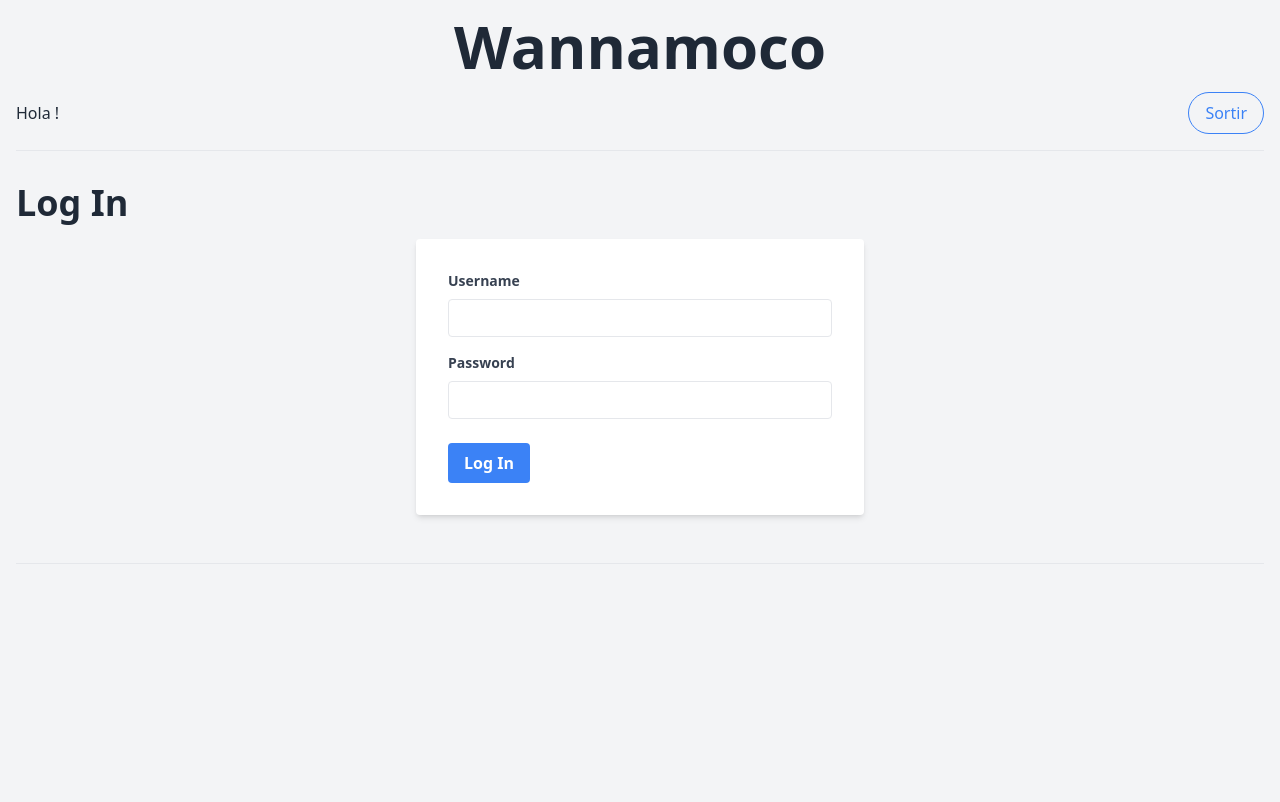
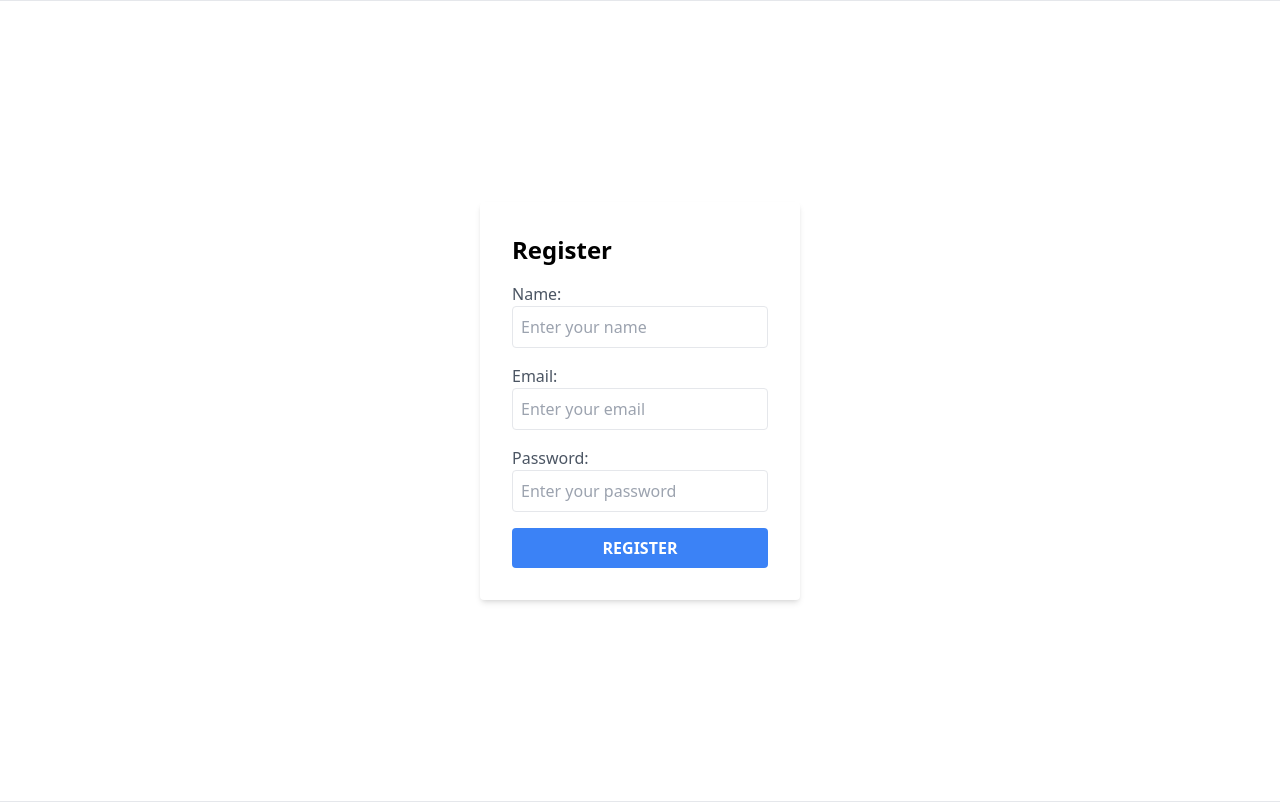
Before and after one commit to Marctutu5/proyectoM12, a Flask app: template wannapop/templates/auth/register.html in a window 1280 px wide. Before the commit the page ends 564 px from the top, so only its background shows below. Run offline with Flask 3, Linux system fonts and the light colour scheme; the template is opened without the code that fills it, so the values that code supplies are empty, except form fields; tables that the repository leaves empty hold one stand-in row (values such as "Sample post"); form fields are guessed from the names that the template uses; some libraries are stand-ins or nearby versions.

Commit message:
Register hecho

```diff
--- a/wannapop/models.py
+++ b/wannapop/models.py
@@ -1,6 +1,7 @@
 from . import db_manager as db
 from sqlalchemy.sql import func
 from flask_login import UserMixin
+from datetime import datetime
 
 class Product(db.Model):
     __tablename__ = "products"
@@ -23,8 +24,11 @@ class Category(db.Model):
 class User(UserMixin, db.Model):
     __tablename__ = "users"
     id = db.Column(db.Integer, primary_key=True)
+    name = db.Column(db.String, unique=True, nullable=True)  # Puedes ajustar la columna según tus necesidades
     email = db.Column(db.String, unique=True, nullable=False)
     password = db.Column(db.String, nullable=False)
+    created = db.Column(db.DateTime, default=datetime.utcnow, nullable=False)
+    updated = db.Column(db.DateTime, default=datetime.utcnow, nullable=False)
 
     def get_id(self):
         return self.email
--- a/wannapop/templates/auth/register.html
+++ b/wannapop/templates/auth/register.html
@@ -1,21 +1,29 @@
-{% extends '_template.html' %}
+{% extends '_auth_template.html' %}
 {% block content %}
-
-<h3 class="text-4xl font-semibold text-gray-800">Log In</h3>
-  <div class="container mx-auto p-4">
-    <form method="post" class="max-w-md mx-auto bg-white p-8 rounded shadow-md">
+<div class="min-h-screen flex items-center justify-center">
+  <div class="bg-white p-8 rounded shadow-md w-full sm:w-1/2 md:w-1/3 lg:w-1/4">
+    <h3 class="text-2xl font-semibold mb-4">Register</h3>
+    <form action="/register" method="POST">
+      {{ form.csrf_token }}
       <div class="mb-4">
-        <label for="username" class="block text-gray-700 text-sm font-bold mb-2">Username</label>
-        <input name="username" id="username" class="appearance-none border rounded w-full py-2 px-3 text-gray-700 leading-tight focus:outline-none focus:shadow-outline" type="text" required>
+        <label for="name" class="block text-gray-600 font-medium">Name:</label>
+        {{ form.name(class="w-full border rounded p-2 focus:ring focus:ring-blue-300", placeholder="Enter your name") }}
       </div>
-      <div class="mb-6">
-        <label for="password" class="block text-gray-700 text-sm font-bold mb-2">Password</label>
-        <input type="password" name="password" id="password" class="appearance-none border rounded w-full py-2 px-3 text-gray-700 leading-tight focus:outline-none focus:shadow-outline" required>
+      <div class="mb-4">
+        <label for="email" class="block text-gray-600 font-medium">Email:</label>
+        {{ form.email(class="w-full border rounded p-2 focus:ring focus:ring-blue-300", placeholder="Enter your email") }}
       </div>
-      <div class="flex items-center justify-between">
-        <input type="submit" value="Log In" class="bg-blue-500 hover:bg-blue-700 text-white font-bold py-2 px-4 rounded focus:outline-none focus:shadow-outline">
+      <div class="mb-4">
+        <label for="password" class="block text-gray-600 font-medium">Password:</label>
+        {{ form.password(class="w-full border rounded p-2 focus:ring focus:ring-blue-300", placeholder="Enter your password") }}
       </div>
+      <button
+        type="submit"
+        class="w-full bg-blue-500 text-white font-semibold py-2 rounded hover:bg-blue-600 focus:outline-none focus:ring focus:ring-blue-300"
+      >
+        REGISTER
+      </button>
     </form>
   </div>
-
+</div>
 {% endblock %}
```
Also changed, not shown: wannapop/routes_auth.py (+31 -0 lines), wannapop/routes_main.py (+8 -7 lines), database.db.
